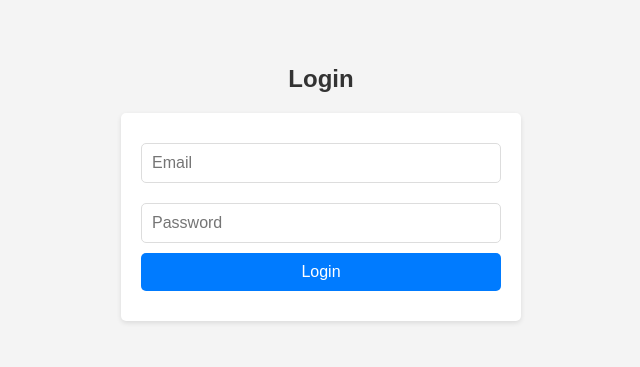
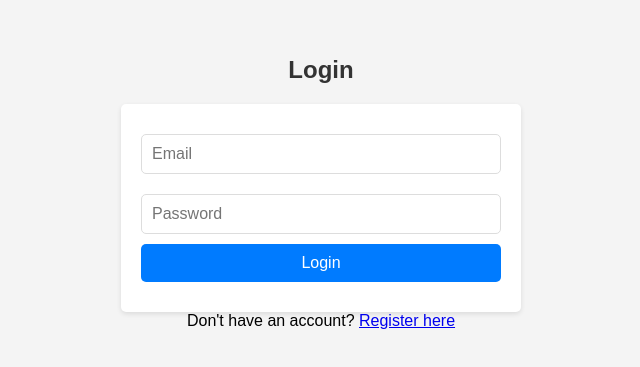
Before and after one commit to Travcort/inventory-frontend, a plain HTML site: page dash.html in a window 1280 px wide. Shown: the part 207-574 px from the top of the page, without its empty margins (319-959 px from the left). Drawn offline with Linux system fonts and the light colour scheme.

Commit message:
Update dash.html

```diff
--- a/dash.html
+++ b/dash.html
@@ -16,6 +16,9 @@
             <input type="password" id="loginPassword" placeholder="Password" required>
             <button onclick="login()">Login</button>
             <p id="loginError" class="error-message"></p>
+        </div>
+        <div class="register-link">
+    Don't have an account? <a href="register.html">Register here</a>
         </div>
     </div>
 
```
